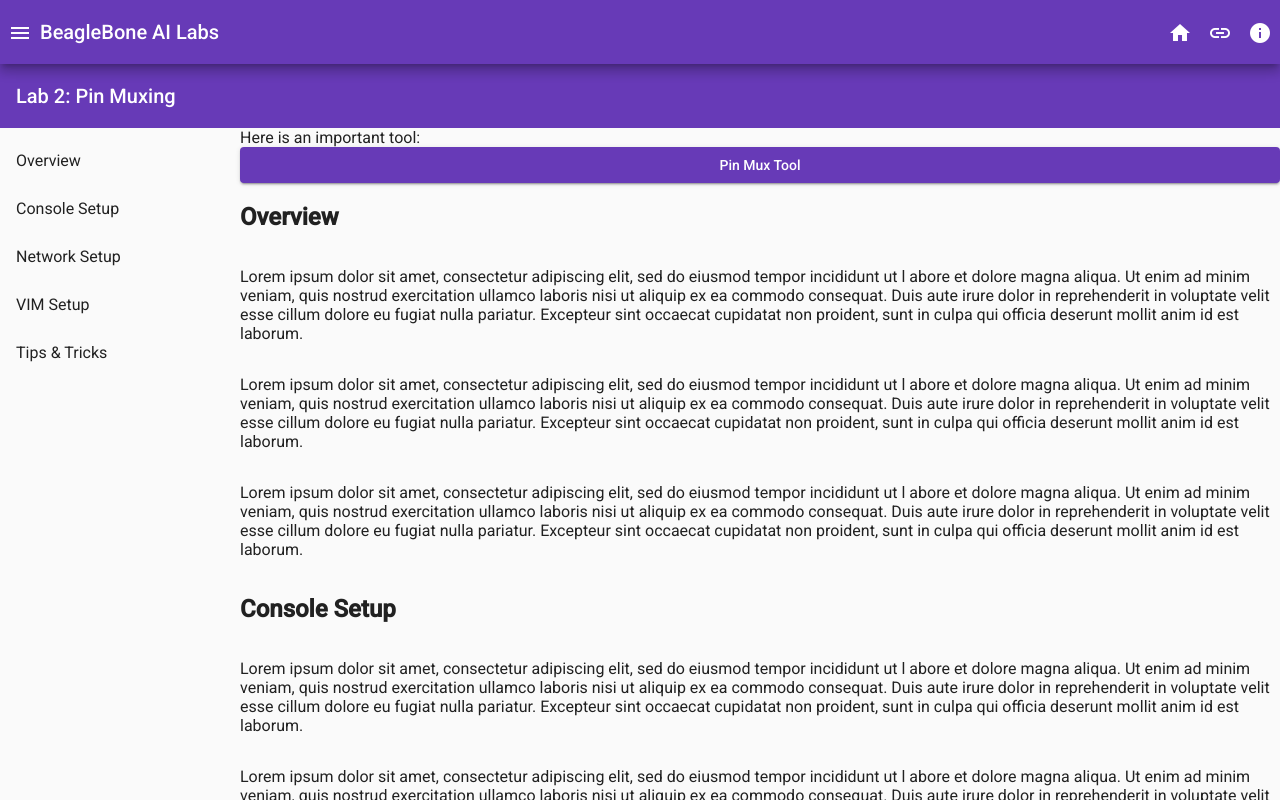
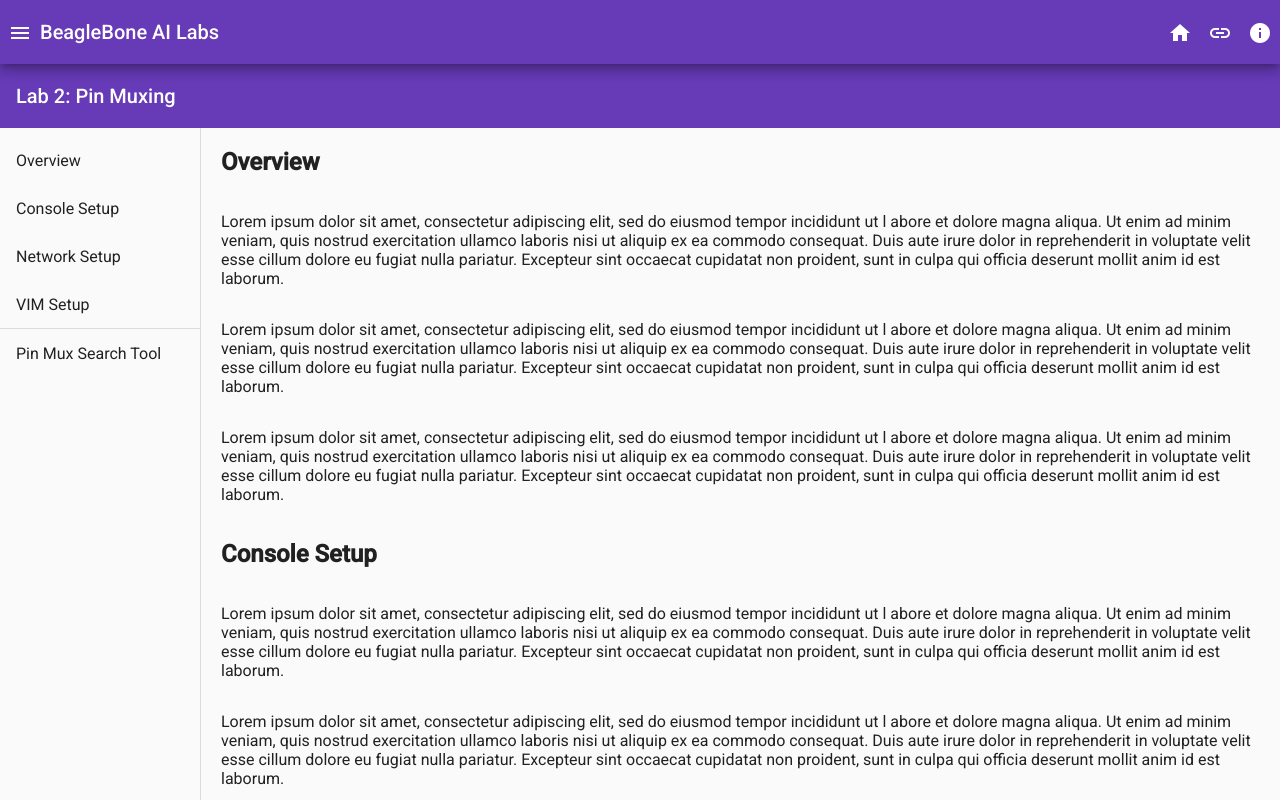
Before and after one commit to MatthewScott967/BeagleBoneAILabs, an Angular app in the folder AngularSite/: page /lab2-pinmux in a window 1280 px wide. Built offline with nearby package versions, Linux system fonts and the light colour scheme.

Commit message:
Tweaks, such as padding and dividers to make things look better

```diff
--- a/AngularSite/src/app/home-page/home-page.component.css
+++ b/AngularSite/src/app/home-page/home-page.component.css
@@ -5,6 +5,11 @@
     overflow: auto;
     margin-top: 64px;
     overflow-y: visible;
+}
+
+.home-content {
+    padding-left: 20px;
+    padding-right: 20px;
 }
 
 .home-page-card {
--- a/AngularSite/src/app/home-page/home-page.component.html
+++ b/AngularSite/src/app/home-page/home-page.component.html
@@ -1,8 +1,10 @@
-<div>
+<mat-sidenav-container>
+    <mat-sidenav-content>
         <mat-toolbar color="primary">
             {{title}}
         </mat-toolbar>
 
+        <div class="home-content">
             <p>
                 Lorem ipsum dolor sit amet, consectetur adipiscing elit, sed do eiusmod tempor incididunt ut l
                 abore et dolore magna aliqua. Ut enim ad minim veniam, quis nostrud exercitation ullamco laboris
@@ -19,19 +21,15 @@
                 sunt in culpa qui officia deserunt mollit anim id est laborum.
             </p>
 
-</div>
+            <h2>The Labs</h2>
 
-<div>
-    <h2>
-        The Labs
-    </h2>
-
-    <mat-card class="home-page-card">
+            <mat-card class="home-page-card mat-elevation-z8">
                 <mat-card-header>
                     <div mat-card-avatar class="lab1-avitar-image"></div>
                     <mat-card-title>Lab 1: Setup</mat-card-title>
                     <mat-card-subtitle>Setup Beagle Bone AI for these labs</mat-card-subtitle>
                 </mat-card-header>
+
                 <mat-card-content>
                     <p>
                         The Shiba Inu is the smallest of the six original and distinct spitz breeds of dog from Japan.
@@ -39,17 +37,19 @@
                         bred for hunting.
                     </p>
                 </mat-card-content>
+
                 <mat-card-actions>
                     <button mat-raised-button routerLink="/lab1-setup" color="primary">Explore Lab</button>
                 </mat-card-actions>
             </mat-card>
 
-  <mat-card class="home-page-card">
+            <mat-card class="home-page-card mat-elevation-z8">
                 <mat-card-header>
                     <div mat-card-avatar class="lab2-avitar-image"></div>
                     <mat-card-title>Lab 2: Pin Muxing</mat-card-title>
                     <mat-card-subtitle>How to configure the AM5729 output pins</mat-card-subtitle>
                 </mat-card-header>
+
                 <mat-card-content>
                     <p>
                         The Shiba Inu is the smallest of the six original and distinct spitz breeds of dog from Japan.
@@ -57,8 +57,11 @@
                         bred for hunting.
                     </p>
                 </mat-card-content>
+
                 <mat-card-actions>
                     <button mat-raised-button routerLink="/lab2-pinmux" color="primary">Explore Lab</button>
                 </mat-card-actions>
             </mat-card>
         </div>
+    </mat-sidenav-content>
+</mat-sidenav-container>
--- a/AngularSite/src/app/lab1-setup/lab1-setup.component.css
+++ b/AngularSite/src/app/lab1-setup/lab1-setup.component.css
@@ -16,7 +16,7 @@
   position: sticky;
   top: 0;
   height: calc(100vh - 56px);
-  width: 240px;
+  width: 200px;
   overflow: auto;
 }
 
@@ -24,4 +24,6 @@
   display: flex;
   flex-direction: column;
   flex: 1;
+  padding-left: 20px;
+  padding-right: 20px;
 }
--- a/AngularSite/src/app/lab1-setup/lab1-setup.component.html
+++ b/AngularSite/src/app/lab1-setup/lab1-setup.component.html
@@ -15,6 +15,8 @@
                     <a mat-list-item href="lab1-setup/#tips-tricks">Tips & Tricks</a>
                 </mat-nav-list>
             </div>
+
+            <mat-divider [vertical]="true"></mat-divider>
 
             <div class="lab1-main-content">
 
--- a/AngularSite/src/app/lab2-pinmux/lab2-pinmux.component.css
+++ b/AngularSite/src/app/lab2-pinmux/lab2-pinmux.component.css
@@ -16,7 +16,7 @@
     position: sticky;
     top: 0;
     height: calc(100vh - 56px);
-    width: 240px;
+    width: 200px;
     overflow: auto;
   }
 
@@ -24,4 +24,6 @@
     display: flex;
     flex-direction: column;
     flex: 1;
+    padding-left: 20px;
+    padding-right: 20px;
   }
--- a/AngularSite/src/app/lab2-pinmux/lab2-pinmux.component.html
+++ b/AngularSite/src/app/lab2-pinmux/lab2-pinmux.component.html
@@ -12,14 +12,14 @@
                     <a mat-list-item href="lab2-pinmux/#console-setup">Console Setup</a>
                     <a mat-list-item href="lab2-pinmux/#network-setup">Network Setup</a>
                     <a mat-list-item href="lab2-pinmux#vim-setup">VIM Setup</a>
-                    <a mat-list-item href="lab2-pinmux/#tips-tricks">Tips & Tricks</a>
+                    <mat-divider></mat-divider>
+                    <a mat-list-item href="/pinmux-tool">Pin Mux Search Tool</a>
                 </mat-nav-list>
             </div>
 
+            <mat-divider [vertical]="true"></mat-divider>
+
             <div class="lab2-main-content">
-
-                Here is an important tool:
-                <button mat-raised-button routerLink="/pinmux-tool" color="primary">Pin Mux Tool</button>
 
                 <h2 id="Overview">Overview</h2>
 
--- a/AngularSite/src/app/pinmux-tool/pinmux-tool.component.css
+++ b/AngularSite/src/app/pinmux-tool/pinmux-tool.component.css
@@ -0,0 +1,8 @@
+:host {
+    display: flex;
+    flex-direction: column;
+    flex: 1;
+    overflow: auto;
+    margin-top: 64px;
+    overflow-y: visible;
+  }
--- a/AngularSite/src/app/pinmux-tool/pinmux-tool.component.html
+++ b/AngularSite/src/app/pinmux-tool/pinmux-tool.component.html
@@ -1,3 +1,5 @@
-<h1>{{title}}</h1>
+<mat-toolbar color="primary">
+    {{title}}
+</mat-toolbar>
 
 <app-query-parameters></app-query-parameters>
--- a/AngularSite/src/app/pinmux-tool/pinmux-tool.component.ts
+++ b/AngularSite/src/app/pinmux-tool/pinmux-tool.component.ts
@@ -7,7 +7,7 @@ import { Component, OnInit } from '@angular/core';
 })
 export class PinmuxToolComponent implements OnInit {
 
-  title = 'Pin Mux Tool';
+  title = 'Pin Mux Search Tool';
 
   constructor() { }
 
```
Lines whose indentation alone changed are shown as unchanged.
